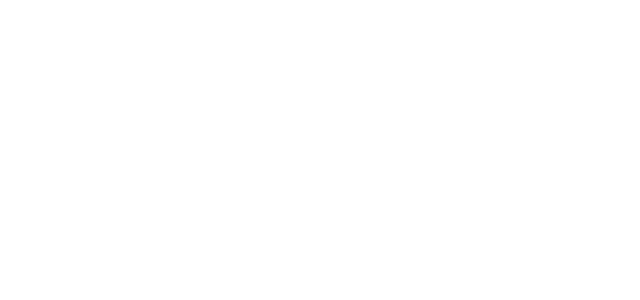
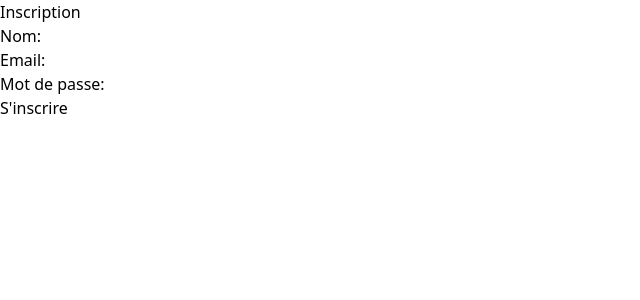
Before and after one commit to PierreAnders/MIA, a Nuxt app: page /register in a window 1280 px wide. Before the commit this address had no page. Shown: the top 300 px of the page, without its empty margins (0-640 px from the left). Built offline with nearby package versions, Linux system fonts and the light colour scheme.

Commit message:
register ok

```diff
--- a/components/BurgerMenu.vue
+++ b/components/BurgerMenu.vue
@@ -11,14 +11,17 @@
                 <li class="hover:bg-neutral-800 px-4 rounded hover:text-white transition duration-300">
                     <nuxt-link to="/" class="block py-2">Accueil</nuxt-link>
                 </li>
-                <li  class="hover:bg-neutral-800 px-4 rounded hover:text-white transition duration-300">
+                <li class="hover:bg-neutral-800 px-4 rounded hover:text-white transition duration-300">
                     <nuxt-link to="/chat" class="block py-2">Chat</nuxt-link>
                 </li>
-                <li  class="hover:bg-neutral-800 px-4 rounded hover:text-white transition duration-300">
+                <li class="hover:bg-neutral-800 px-4 rounded hover:text-white transition duration-300">
                     <nuxt-link to="/upload" class="block py-2">Téléchargement</nuxt-link>
                 </li>
-                <li  class="hover:bg-neutral-800 px-4 rounded hover:text-white transition duration-300">
+                <li class="hover:bg-neutral-800 px-4 rounded hover:text-white transition duration-300">
                     <nuxt-link to="/files" class="block py-2">Fichiers</nuxt-link>
+                </li>
+                <li class="hover:bg-neutral-800 px-4 rounded hover:text-white transition duration-300">
+                    <a @click="logout" class="block py-2 cursor-pointer">Déconnexion</a>
                 </li>
             </ul>
         </div>
@@ -44,6 +47,10 @@
                 this.isOpen = false;
             }
         },
+        logout() {
+            localStorage.removeItem("access_token");
+            this.$router.push("/");
+        },
     },
     mounted() {
         // Écoute les clics au niveau de la page pour détecter les clics en dehors du menu
--- a/pages/login.vue
+++ b/pages/login.vue
@@ -1,18 +1,18 @@
+<!-- pages/login.vue -->
+
 <template>
   <div>
     <h1>Connexion</h1>
     <form @submit.prevent="login">
       <div>
-          <label for="email">Email:</label>
-          <input type="email" id="email" v-model="email" />
+        <label for="email">Adresse e-mail:</label>
+        <input type="text" id="email" v-model="email" />
       </div>
       <div>
-          <label for="password">Mot de passe:</label>
-          <input type="password" id="password" v-model="password" />
+        <label for="mot_de_passe">Mot de passe:</label>
+        <input type="password" id="mot_de_passe" v-model="mot_de_passe" />
       </div>
-        <div>
       <button type="submit">Se connecter</button>
-        </div>
     </form>
   </div>
 </template>
@@ -24,24 +24,30 @@
   data() {
     return {
       email: '',
-        password: '',
-      }
+      mot_de_passe: ''
+    };
   },
   methods: {
     async login() {
-        // Envoyez la demande de connexion à l'API Flask avec Axios
       try {
         const response = await axios.post('http://localhost:5000/login', {
           email: this.email,
-            mot_de_passe: this.password,
-          })
-          // TODO
-          // Stocker le jeton d'authentification (response.data.access_token) dans le stockage local ou un cookie sécurisé
-          // Rediriger l'utilisateur vers une page protégée après la connexion réussie
+          mot_de_passe: this.mot_de_passe
+        });
+
+        if (response.data && response.data.access_token) {
+          // Stockez le jeton d'accès dans le stockage local
+          localStorage.setItem('access_token', response.data.access_token);
+          console.log('le token', response.data.access_token);
+          // Redirigez l'utilisateur vers une page protégée
+          this.$router.push('/chat');
+        } else {
+          console.error('Échec de l\'authentification');
+        }
       } catch (error) {
-          console.error('Erreur de connexion:', error)
+        console.error('Erreur de connexion :', error);
       }
-      },
-    },
     }
+  }
+};
 </script>
--- /dev/null
+++ b/pages/register.vue
@@ -0,0 +1,51 @@
+<template>
+    <div>
+      <h1>Inscription</h1>
+      <form @submit.prevent="register">
+        <div>
+          <label for="nom">Nom:</label>
+          <input type="text" id="nom" v-model="nom" required>
+        </div>
+        <div>
+          <label for="email">Email:</label>
+          <input type="email" id="email" v-model="email" required>
+        </div>
+        <div>
+          <label for="mot_de_passe">Mot de passe:</label>
+          <input type="password" id="mot_de_passe" v-model="mot_de_passe" required>
+        </div>
+        <button type="submit">S'inscrire</button>
+      </form>
+    </div>
+  </template>
+
+<script>
+import axios from 'axios';
+
+export default {
+  data() {
+    return {
+      nom: '',
+      email: '',
+      mot_de_passe: '',
+    };
+  },
+  methods: {
+    async register() {
+      try {
+        // Envoyez une requête POST à votre API Flask pour l'inscription
+        await axios.post('http://localhost:5000/register', {
+          nom: this.nom,
+          email: this.email,
+          mot_de_passe: this.mot_de_passe,
+        });
+        console.log('inscription ok');
+        // Redirigez l'utilisateur vers la page de connexion ou effectuez d'autres actions après l'inscription réussie
+      } catch (error) {
+        // Gérez les erreurs d'inscription ici
+        console.error('Erreur d\'inscription :', error);
+      }
+    },
+  },
+};
+</script>
```
Lines whose indentation alone changed are shown as unchanged.
